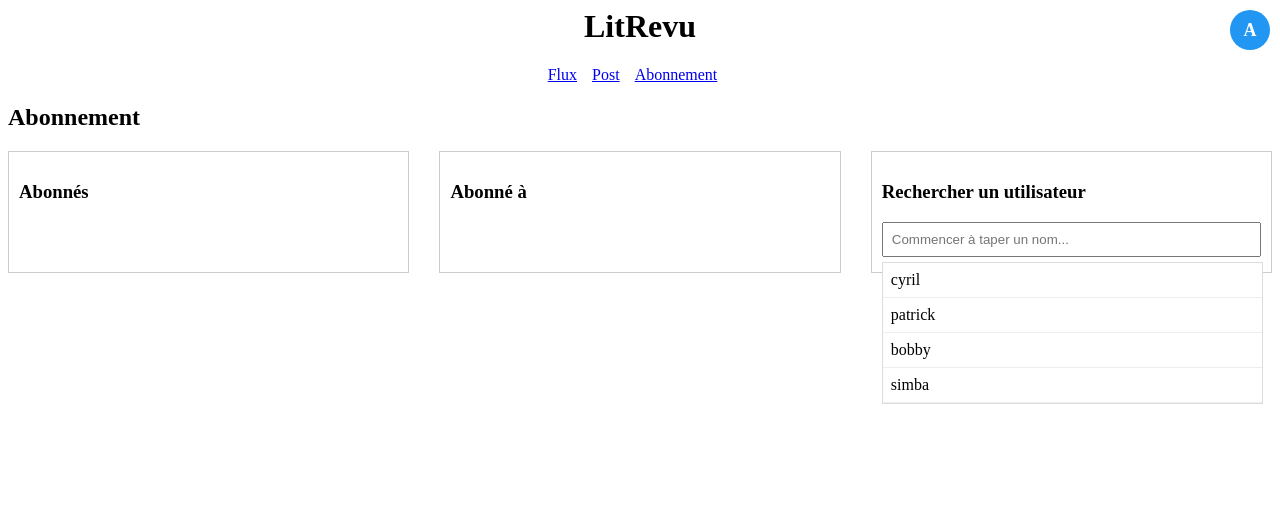
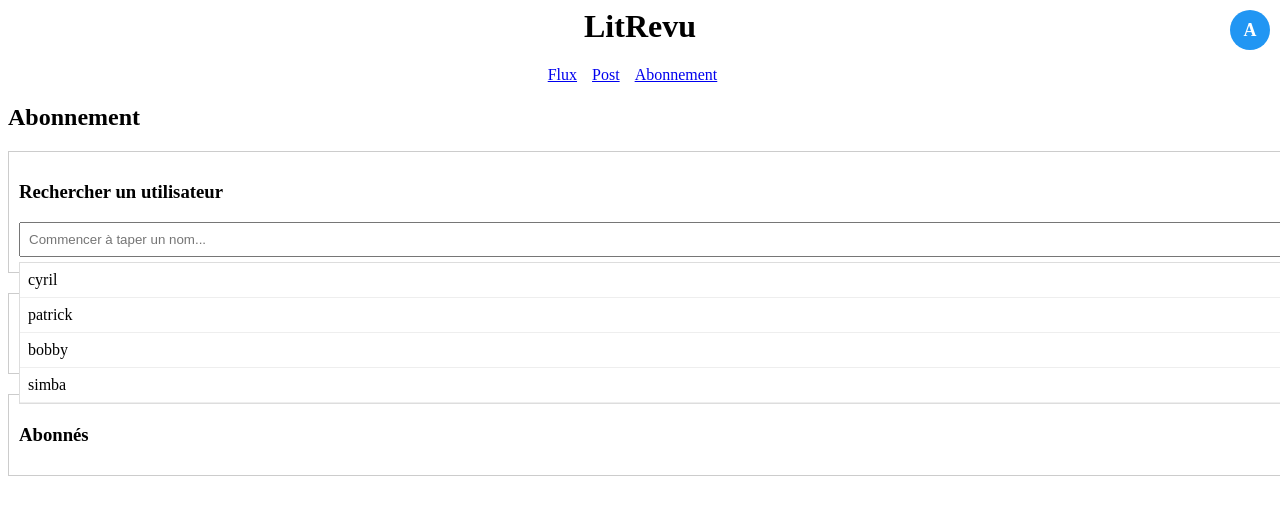
Before and after one commit to cyrilOC/Projet_9, a Django app: page /abonnement/ in a window 1280 px wide. Shown: the top 515 px of the page. Run offline with Django 5.2, Linux system fonts and the light colour scheme; a user stored in the database is signed in; data comes from the database, SQL or seed files in the repository.

Commit message:
feat: reorganize user subscription sections and enhance search functionality

```diff
--- a/litrevu/app/templates/app/abonnement.html
+++ b/litrevu/app/templates/app/abonnement.html
@@ -2,24 +2,8 @@
 
 {% block content %}
 <h2>Abonnement</h2>
-<div style="display: flex; justify-content: space-between;">
-    <div id="followers-section" style="width: 30%; border: 1px solid #ccc; padding: 10px;">
-        <h3>Abonnés</h3>
-        <ul>
-            {% for follower in followers %}
-                <li>{{ follower.username }}</li>
-            {% endfor %}
-        </ul>
-    </div>
-    <div id="following-section" style="width: 30%; border: 1px solid #ccc; padding: 10px;">
-        <h3>Abonné à</h3>
-        <ul>
-            {% for following in following %}
-                <li>{{ following.username }}</li>
-            {% endfor %}
-        </ul>
-    </div>
-    <div style="width: 30%; border: 1px solid #ccc; padding: 10px;">
+<div style="display: flex; flex-direction: column; gap: 20px;">
+    <div style="width: 100%; border: 1px solid #ccc; padding: 10px;">
         <h3>Rechercher un utilisateur</h3>
         <div class="search-container">
             <input type="text" id="user-search-input" placeholder="Commencer à taper un nom..." oninput="searchUsers(this.value)">
@@ -31,6 +15,24 @@
             <button id="subscribe-button" onclick="subscribeUser(selectedUserId, true)">S'abonner</button>
             <button id="unsubscribe-button" onclick="subscribeUser(selectedUserId, false)" style="display:none;">Se désabonner</button>
         </div>
+    </div>
+
+    <div id="following-section" style="width: 100%; border: 1px solid #ccc; padding: 10px;">
+        <h3>Abonné à</h3>
+        <ul>
+            {% for following in following %}
+                <li>{{ following.username }}</li>
+            {% endfor %}
+        </ul>
+    </div>
+
+    <div id="followers-section" style="width: 100%; border: 1px solid #ccc; padding: 10px;">
+        <h3>Abonnés</h3>
+        <ul>
+            {% for follower in followers %}
+                <li>{{ follower.username }}</li>
+            {% endfor %}
+        </ul>
     </div>
 </div>
 
```
